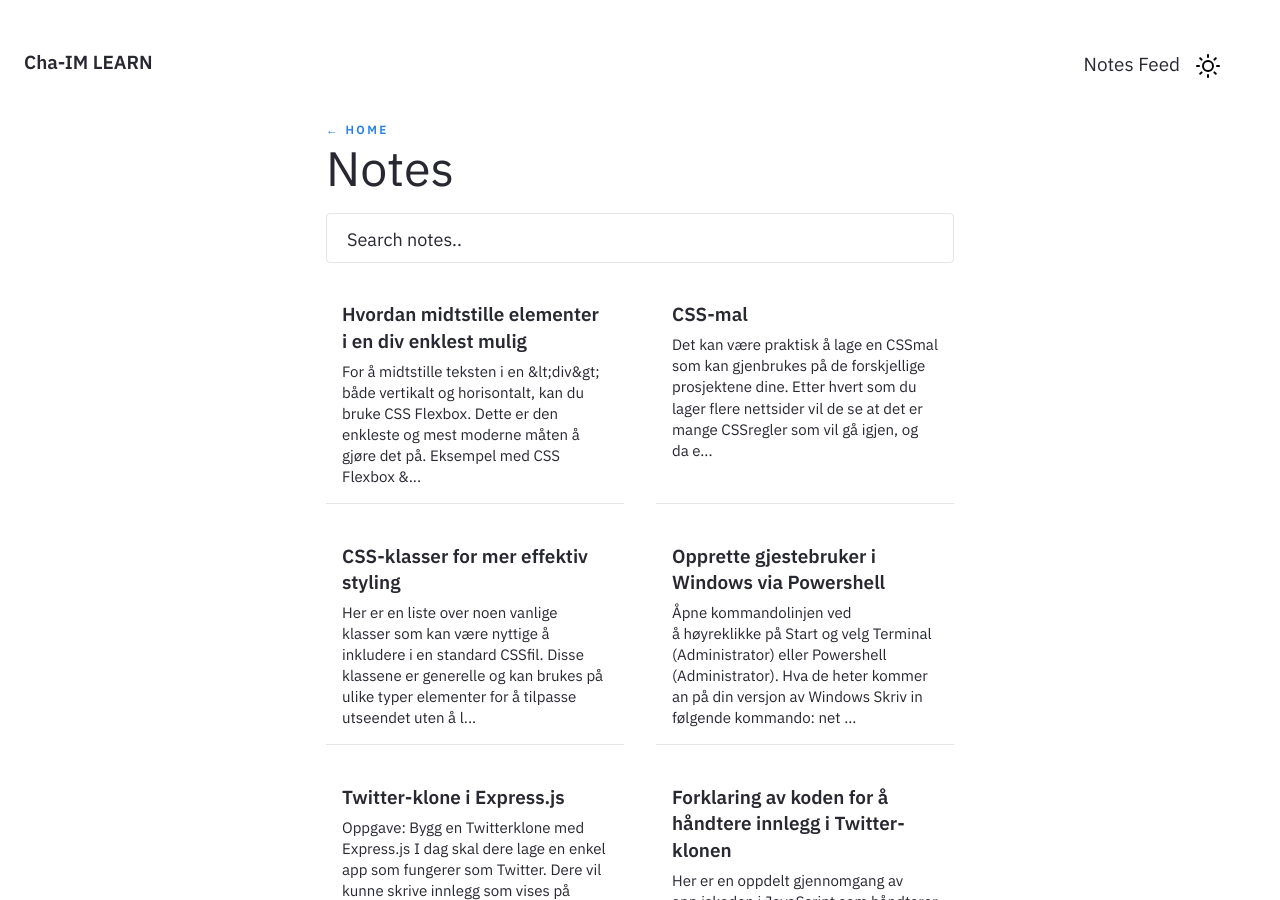
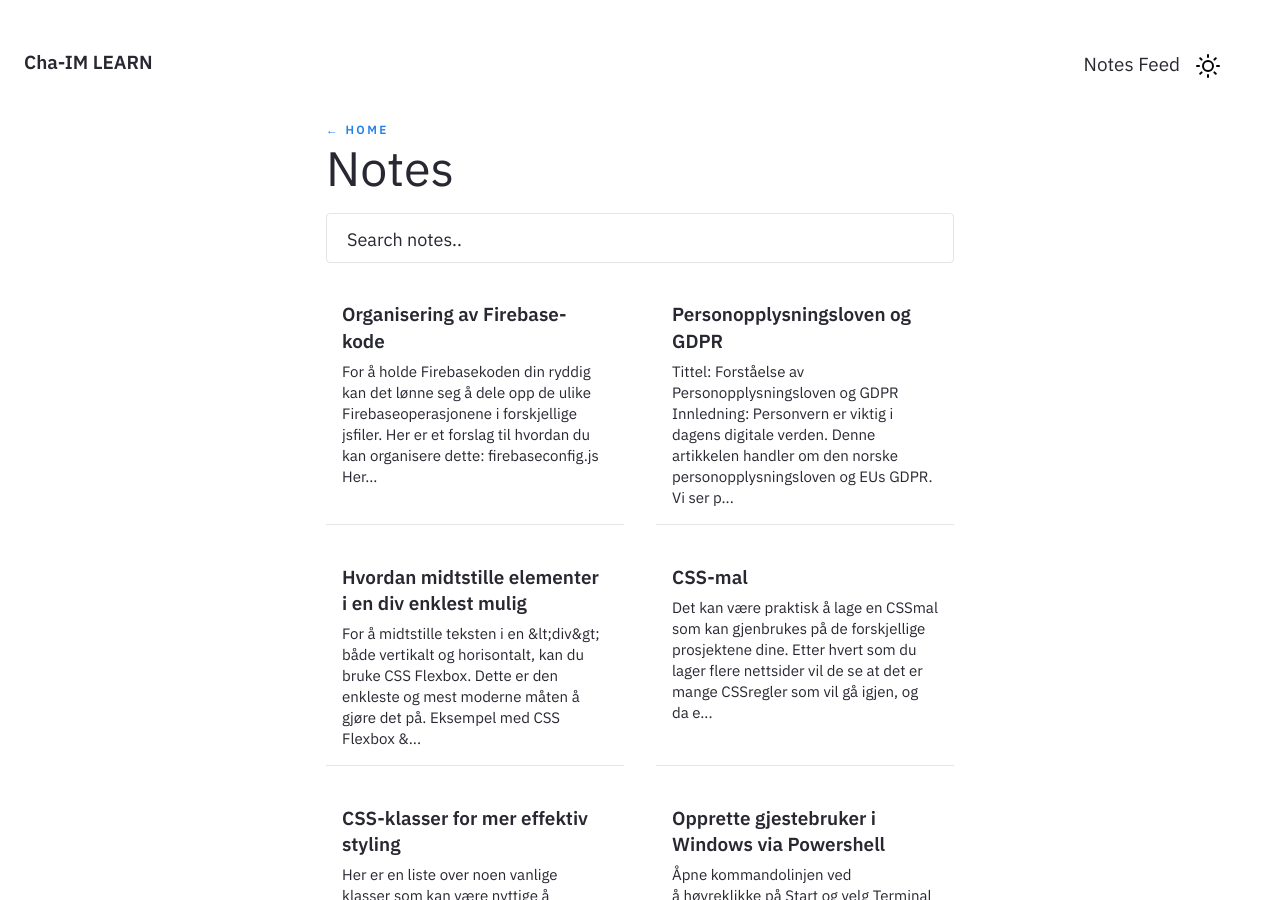
Before and after one commit to Cha-IM/cha-im.github.io, a Jekyll site: the page built from pages/notes.md, in a window 1280 px wide and 900 px high. Built offline with Jekyll 4.4.1, drawn with Linux system fonts in a browser that asks for light colours; part of the change alters nothing that is shown.

Commit message:
Karls-MacBook-Pro-236.local 2025-1-29:12:17:39

```diff
--- /dev/null
+++ b/_notes/Public/Teknologiforståelse/Personvern/Personopplysningsloven og GDPR.md
@@ -0,0 +1,32 @@
+---
+title: Personopplysningsloven og GDPR
+feed: show
+date: 29-01-2025
+---
+**Tittel: Forståelse av Personopplysningsloven og GDPR**
+
+**Innledning:**
+
+Personvern er viktig i dagens digitale verden. Denne artikkelen handler om den norske personopplysningsloven og EUs GDPR. Vi ser på hvordan disse lovene påvirker privatpersoner og bedrifter. Vi vil forklare hva som er lov og ikke lov, og forskjellene mellom privatpersoner og bedrifter. Målet er å forstå hvordan personopplysninger skal behandles trygt og lovlig.
+
+**Del 1: Hva er Personopplysningsloven og GDPR?**
+
+- Personopplysningsloven er en norsk lov som beskytter personvernet ved behandling av personopplysninger. [Den gjennomfører EUs GDPR i norsk rett](https://www.datatilsynet.no/regelverk-og-verktoy/lover-og-regler/om-personopplysningsloven-og-nar-den-gjelder/).
+- [GDPR er et sett med regler som gjelder for alle EU/EØS-land og har som mål å gi enkeltpersoner kontroll over sine personopplysninger og forenkle regelverket for internasjonal virksomhet ved å forene reguleringen innen EU](https://www.datatilsynet.no/regelverk-og-verktoy/lover-og-regler/om-personopplysningsloven-og-nar-den-gjelder/)
+**Del 2: Hva er lov og ikke lov for privatpersoner?**
+
+- [**Lovlig bruk:** Privatpersoner kan behandle personopplysninger for rent personlige eller familiemessige aktiviteter, som å føre en privat adressebok eller kameraovervåke eget hus](https://www.datatilsynet.no/regelverk-og-verktoy/lover-og-regler/om-personopplysningsloven-og-nar-den-gjelder/)
+- [**Ikke lovlig bruk:** Det er ikke lov å dele personopplysninger om andre uten deres samtykke, spesielt på sosiale medier eller offentlige plattformer](https://www.datatilsynet.no/regelverk-og-verktoy/lover-og-regler/om-personopplysningsloven-og-nar-den-gjelder/)
+
+**Del 3: Hva er lov og ikke lov for bedrifter?**
+
+- [**Lovlig bruk:** Bedrifter må ha et lovlig grunnlag for å behandle personopplysninger, som samtykke fra den registrerte, oppfyllelse av en kontrakt, eller en juridisk forpliktelse](https://www.datatilsynet.no/regelverk-og-verktoy/lover-og-regler/).
+- [**Ikke lovlig bruk:** Det er ikke lov å behandle personopplysninger uten et lovlig grunnlag, eller å bruke opplysningene til andre formål enn det de ble samlet inn for](https://www.datatilsynet.no/regelverk-og-verktoy/lover-og-regler/)
+
+**Del 4: Forskjeller mellom privatpersoner og bedrifter**
+
+- [**Privatpersoner:** Har mer frihet til å behandle personopplysninger for personlige formål, men må fortsatt respektere andres personvern](https://www.datatilsynet.no/regelverk-og-verktoy/lover-og-regler/om-personopplysningsloven-og-nar-den-gjelder/)
+- **Bedrifter:** Har strenge krav til hvordan de samler inn, lagrer og bruker personopplysninger. [De må også sørge for at de registrertes rettigheter ivaretas, som retten til innsyn, retting og sletting av opplysninger](https://www.datatilsynet.no/regelverk-og-verktoy/lover-og-regler/om-personopplysningsloven-og-nar-den-gjelder/)
+
+
+Personopplysningsloven og GDPR er viktige for å beskytte personvernet vårt. Det er viktig at både privatpersoner og bedrifter forstår og følger disse reglene for å sikre at personopplysninger behandles på en trygg og lovlig måte.
--- a/_notes/Public/Utvikling/Firebase/Organisering av Firebase-kode.md
+++ b/_notes/Public/Utvikling/Firebase/Organisering av Firebase-kode.md
@@ -1,3 +1,9 @@
+---
+title: Organisering av Firebase-kode
+feed: show
+date: 29-01-2025
+---
+
 For å holde Firebase-koden din ryddig kan det lønne seg å dele opp de ulike Firebase-operasjonene i forskjellige js-filer. Her er et forslag til hvordan du kan organisere dette:
 
 ## firebaseconfig.js
```
Also changed, not shown: .obsidian/workspace.json.
